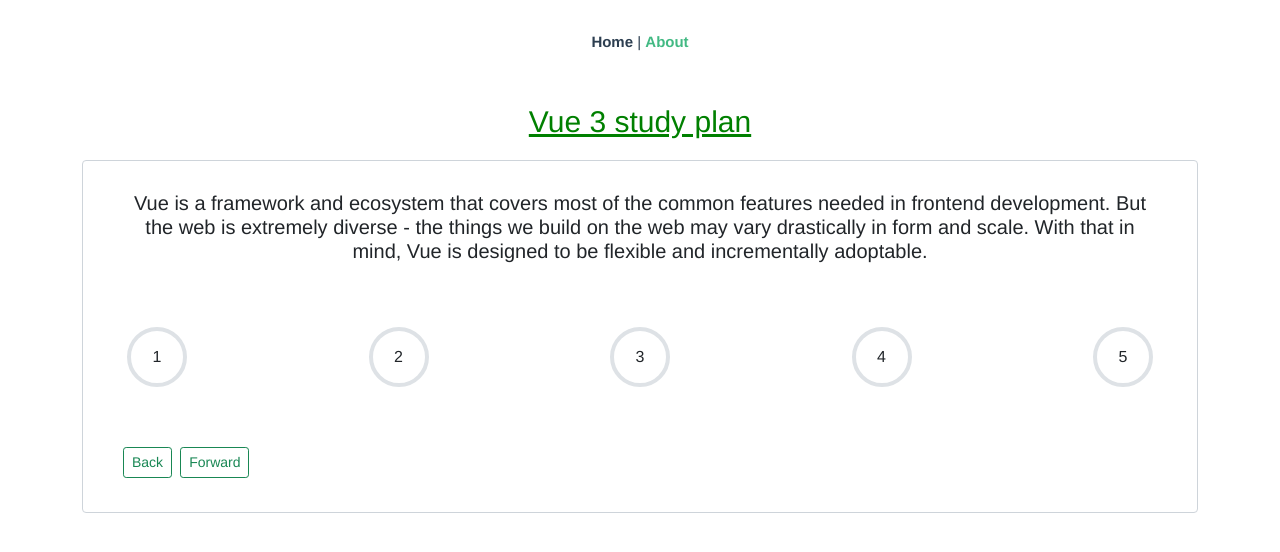
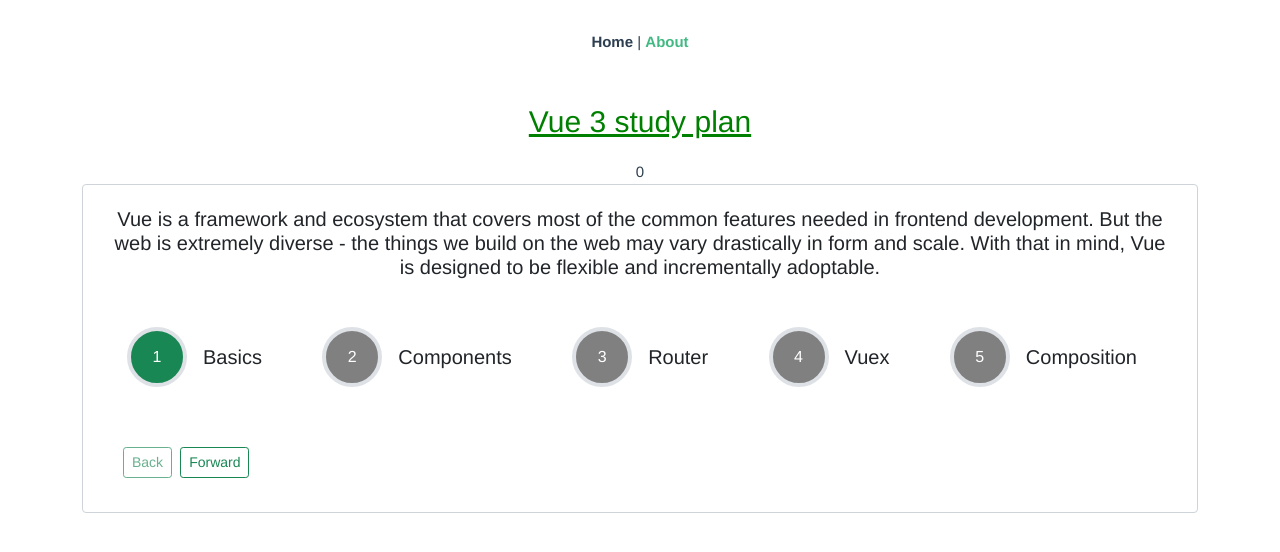
Before and after one commit to EleonoraPavlova/project, a Vue app: page /about in a window 1280 px wide. Shown: the top 552 px of the page. Built offline with nearby package versions, Linux system fonts and the light colour scheme.

Commit message:
add pagination case

```diff
--- a/src/assets/base.css
+++ b/src/assets/base.css
@@ -52,3 +52,7 @@
 .success {
     color: green;
 }
+
+.grey {
+  background-color:grey;
+}
--- a/src/components/DescriptionVue.vue
+++ b/src/components/DescriptionVue.vue
@@ -1,12 +1,15 @@
 <template>
-	<div class="p-4">
-		<h5><slot /></h5>
+	<div class="p-3">
+		<h5 class="m-0"><slot /></h5>
 	</div>
 </template>
 
 <script>
 export default {
 	name: "DescriptionVue",
+	data() {
+		return {};
+	},
 };
 </script>
 
--- a/src/components/MyButtons.vue
+++ b/src/components/MyButtons.vue
@@ -1,4 +1,4 @@
-.<template>
+<template>
 	<button
 		type="button"
 		class="btn m-1"
--- a/src/components/StepByStep.vue
+++ /dev/null
@@ -1,35 +0,0 @@
-<template>
-	<div class="p-2">
-		<div
-			class="
-				d-flex
-				align-items-center
-				justify-content-center
-				rounded-circle
-				border border-4
-			"
-			:class="color"
-		>
-			<slot />
-		</div>
-	</div>
-</template>
-
-<script>
-export default {
-	name: "StepByStep",
-	props: {
-		color: {
-			type: String,
-			default: "secondary",
-		},
-	},
-};
-</script>
-
-<style lang="scss">
-.rounded-circle {
-	width: 60px;
-	height: 60px;
-}
-</style>
--- /dev/null
+++ b/src/components/StepPagination.vue
@@ -0,0 +1,58 @@
+<template>
+	<div class="p-2 d-flex align-items-center justify-content-center">
+		<button
+			type="button"
+			class="
+				btn-success btn
+				d-flex
+				align-items-center
+				justify-content-center
+				rounded-circle
+				border border-4
+			"
+			:class="color"
+			@click="pageClick"
+		>
+			<slot />
+		</button>
+
+		<DescriptionVue>{{ title }}</DescriptionVue>
+	</div>
+</template>
+
+<script>
+import DescriptionVue from "./DescriptionVue";
+
+export default {
+	name: "StepPagination",
+	components: {
+		DescriptionVue,
+	},
+	props: {
+		color: {
+			type: String,
+			default: "secondary",
+		},
+		title: {
+			type: String,
+			default: "",
+		},
+	},
+	emits: ["click"],
+	data() {
+		return {};
+	},
+	methods: {
+		pageClick() {
+			this.$emit("click");
+		},
+	},
+};
+</script>
+
+<style lang="scss">
+.rounded-circle {
+	width: 60px;
+	height: 60px;
+}
+</style>
--- a/src/views/AboutView.vue
+++ b/src/views/AboutView.vue
@@ -7,22 +7,37 @@
 			}"
 			>{{ titleAbout }}</H1Component
 		>
+		{{ activeChapter }}
 		<div class="form-control">
-			<DescriptionVue
-				>Vue is a framework and ecosystem that covers most of the common
-				features needed in frontend development. But the web is extremely
-				diverse - the things we build on the web may vary drastically in form
-				and scale. With that in mind, Vue is designed to be flexible and
-				incrementally adoptable.</DescriptionVue
-			>
+			<DescriptionVue :class="{ active: activeChapter === index }">{{
+				arrayDescriprtion[activeChapter]
+			}}</DescriptionVue>
 			<div class="d-flex justify-content-between p-4">
-				<StepByStep v-for="num in 5" :key="num" color="grey">{{
-					num
-				}}</StepByStep>
+				<StepPagination
+					v-for="(step, index) in arraySteps"
+					:key="index"
+					:color="activeChapter >= index ? 'green' : 'grey'"
+					:title="step"
+					@click="changePage(index)"
+					>{{ index + 1 }}</StepPagination
+				>
 			</div>
+
 			<div class="p-4 d-flex justify-content-start">
-				<MyButtons size="btn-sm" color="btn-outline-success">Back</MyButtons>
-				<MyButtons size="btn-sm" color="btn-outline-success">Forward</MyButtons>
+				<MyButtons
+					size="btn-sm"
+					color="btn-outline-success"
+					:class="{ disabled: activeChapter === 0 }"
+					@click="activeChapter--"
+					>Back</MyButtons
+				>
+				<MyButtons
+					size="btn-sm"
+					color="btn-outline-success"
+					:class="{ disabled: activeChapter === arrayDescriprtion.length - 1 }"
+					@click="activeChapter++"
+					>Forward</MyButtons
+				>
 			</div>
 		</div>
 	</div>
@@ -31,20 +46,49 @@
 <script>
 import H1Component from "../components/H1Component.vue";
 import DescriptionVue from "../components/DescriptionVue.vue";
-import StepByStep from "../components/StepByStep.vue";
+import StepPagination from "../components/StepPagination.vue";
 import MyButtons from "../components/MyButtons.vue";
 
 export default {
 	components: {
 		H1Component,
 		DescriptionVue,
-		StepByStep,
+		StepPagination,
 		MyButtons,
 	},
 	data() {
 		return {
+			arraySteps: ["Basics", "Components", "Router", "Vuex", "Composition"],
 			titleAbout: "Vue 3 study plan",
+			arrayDescriprtion: [
+				`Vue is a framework and ecosystem that covers most of the common
+				features needed in frontend development. But the web is extremely
+				diverse - the things we build on the web may vary drastically in form
+				and scale. With that in mind, Vue is designed to be flexible and
+				incrementally adoptable.`,
+				`Vue components are written as a combination of JavaScript objects that
+        manage the app's data and an HTML-based template syntax that maps to the
+        underlying DOM structure.`,
+				`Vue Router helps link between the browser's URL/History and Vue's
+        components allowing for certain paths to render whatever view is associated with it.`,
+				`Vuex is a state management pattern + library for Vue.js applications. It serves as a
+        centralized store for all the components in an application, with rules ensuring that
+        the state can only be mutated in a predictable fashion.`,
+				`Composition API is a set of APIs that allows us to author Vue
+        components using imported functions instead of declaring options.
+         It is an umbrella term that covers the following APIs: Reactivity API,
+          e.g. ref() and reactive() , that allows us to directly create reactive
+           state, computed state, and watchers.`,
+			],
+			page: 1,
+			totalPages: 0,
+			activeChapter: 0,
 		};
+	},
+	methods: {
+		changePage(pageNumber) {
+			this.activeChapter = pageNumber; //меняем значение страницы на номер кликнутой страницы
+		},
 	},
 };
 </script>
```
